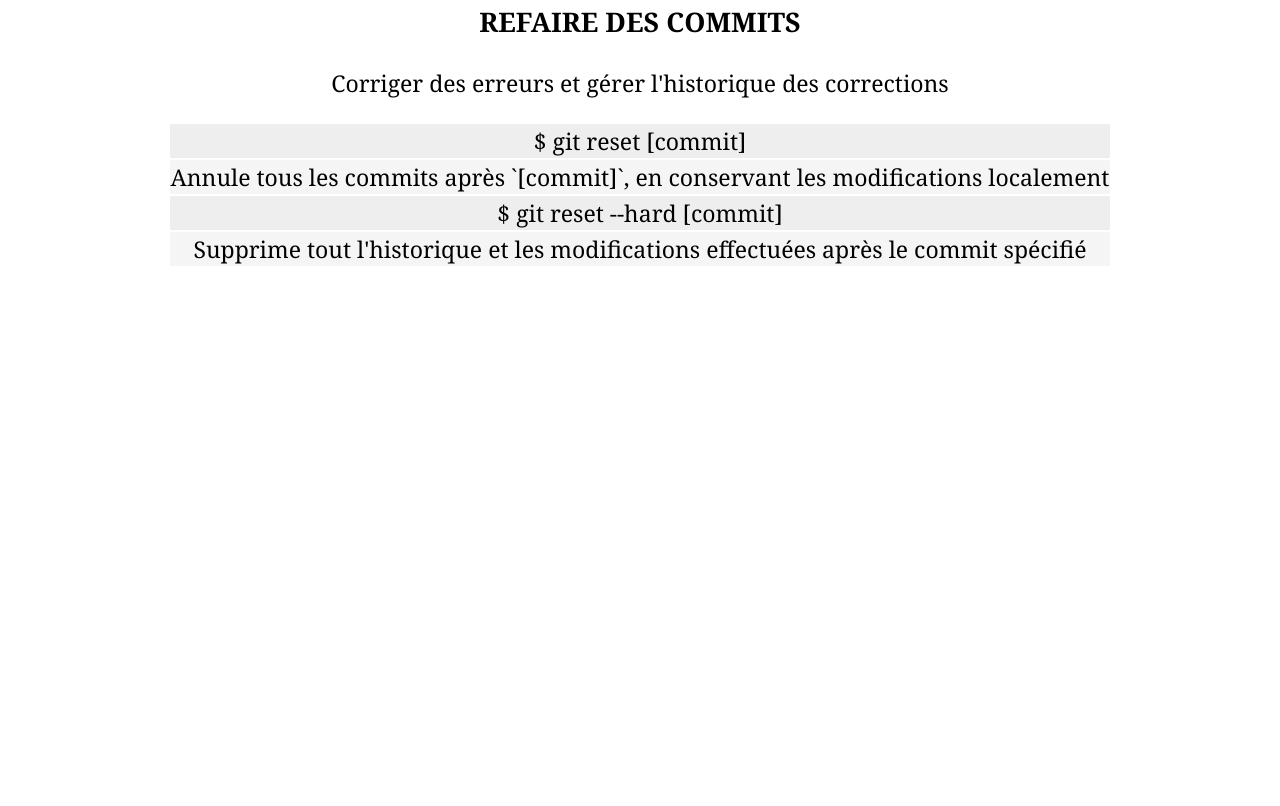
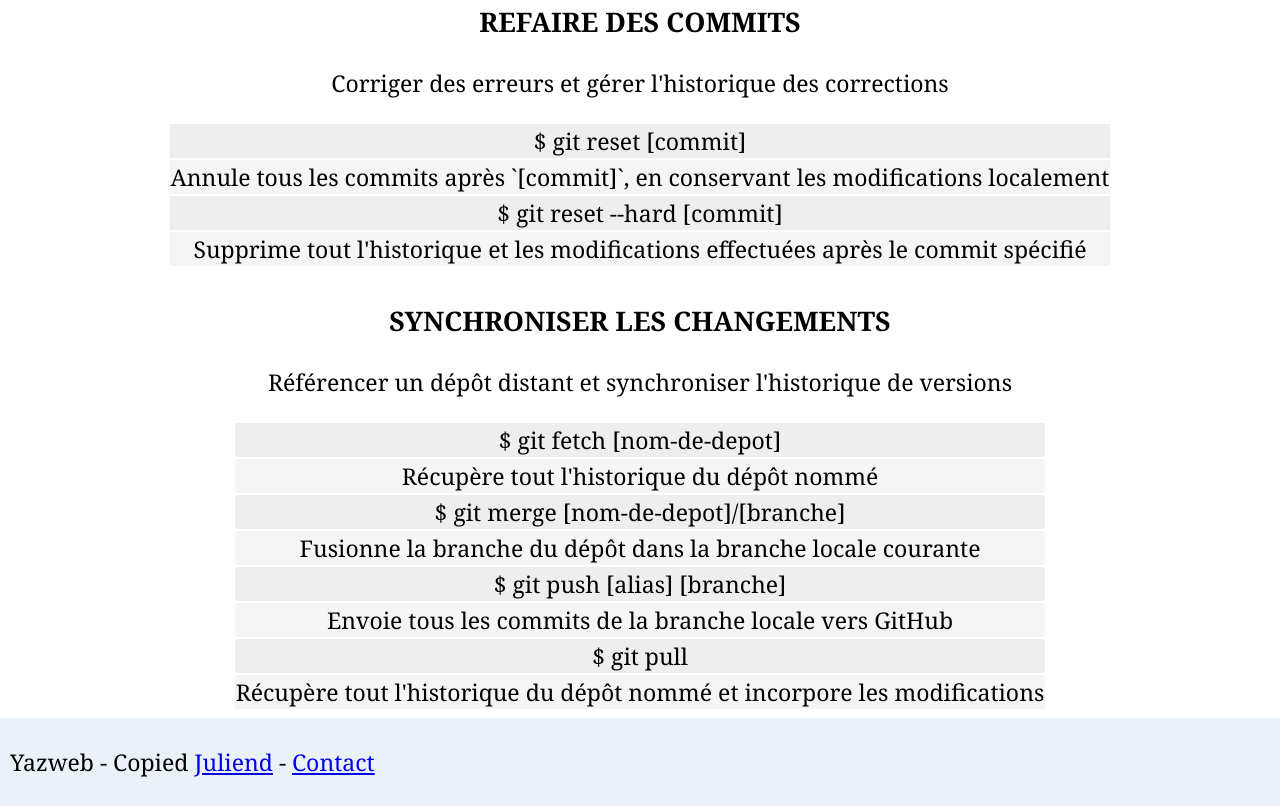
Before and after one commit to yaznet/git_cheat_sheet, a plain HTML site: page index.html in a window 1280 px wide. Shown: the part 4118-4924 px from the top of the page. Before the commit the page ends 4393 px from the top, so only its background shows below. Drawn offline with Linux system fonts and the light colour scheme.

Commit message:
Add footer in index.html

```diff
--- a/index.html
+++ b/index.html
@@ -277,5 +277,41 @@ version accidentel pour les fichiers et chemins correspondant aux pa erns spéc
 </table>
 </div>
 
+<h3>SYNCHRONISER LES CHANGEMENTS</h3>
+<p>Référencer un dépôt distant et synchroniser l'historique de versions</p>
+<div class="my-block">
+<table>
+  <tr>
+    <td class="grey">$ git fetch [nom-de-depot]</td>
+  </tr>
+  <tr>
+    <td class="light_grey">Récupère tout l'historique du dépôt nommé</td>
+  </tr>
+  <tr>
+    <td class="grey">$ git merge [nom-de-depot]/[branche]</td>
+  </tr>
+  <tr>
+    <td class="light_grey">Fusionne la branche du dépôt dans la branche locale courante</td>
+  </tr>
+  <tr>
+    <td class="grey">$ git push [alias] [branche]</td>
+  </tr>
+  <tr>
+    <td class="light_grey">Envoie tous les commits de la branche locale vers GitHub</td>
+  </tr>
+  <tr>
+    <td class="grey">$ git pull</td>
+  </tr>
+  <tr>
+    <td class="light_grey">Récupère tout l'historique du dépôt nommé et incorpore les modifications</td>
+  </tr>
+</table>
+</div>
+
+<footer>
+<div class="block bleu">
+<p>Yazweb - Copied <a href="http://juliend.github.io/linux-cheatsheet/">Juliend</a> - <a href="mailto:youcef.ayad.zeddam@gmail.com">Contact</a></p>
+</footer>
+</div>
 </body>
 </html>
```
